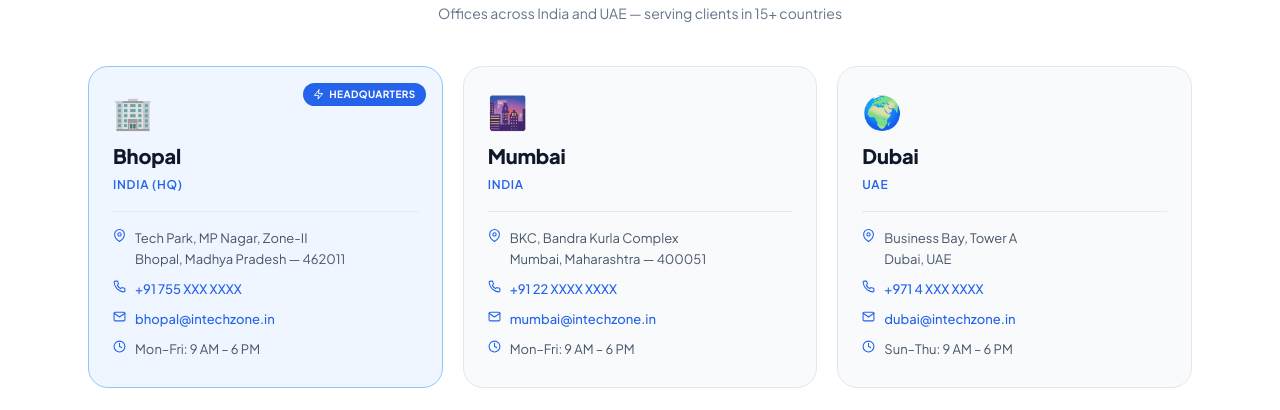
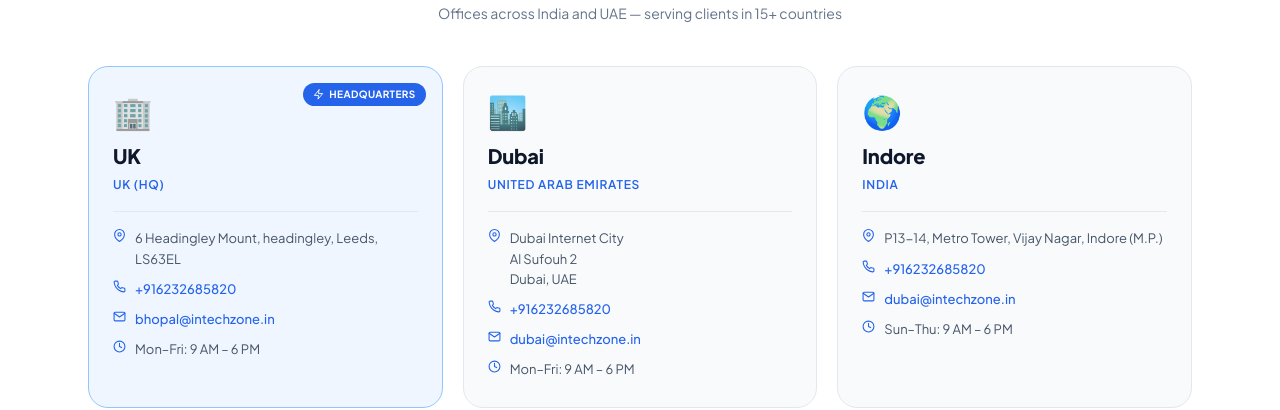
Before and after one commit to instadotanalytics/IntechZone, a React (Vite) app in the folder Frontend/: page /contact in a window 1280 px wide. Shown: the part 1060-1470 px from the top of the page. Built offline with nearby package versions, Linux system fonts and the light colour scheme; a web font is replaced by a local one.

Commit message:
Add Frontend and Backend

```diff
--- a/Frontend/src/Pages/Contact/Contactpage.jsx
+++ b/Frontend/src/Pages/Contact/Contactpage.jsx
@@ -71,30 +71,30 @@ const WaveCanvas = () => {
 // ── Data ─────────────────────────────────────────────────────
 const OFFICES = [
   {
-    city: 'Bhopal',
-    country: 'India (HQ)',
-    address: 'Tech Park, MP Nagar, Zone-II\nBhopal, Madhya Pradesh — 462011',
-    phone: '+91 755 XXX XXXX',
+    city: 'UK',
+    country: 'UK (HQ)',
+    address: '6 Headingley Mount, headingley, Leeds, LS63EL',
+    phone: '+916232685820',
     email: 'bhopal@intechzone.in',
     hours: 'Mon–Fri: 9 AM – 6 PM',
     icon: '🏢',
     primary: true,
   },
   {
-    city: 'Mumbai',
+  city: 'Dubai',
+  country: 'United Arab Emirates',
+  address: 'Dubai Internet City\nAl Sufouh 2\nDubai, UAE',
+  phone: '+916232685820',
+  email: 'dubai@intechzone.in',
+  hours: 'Mon–Fri: 9 AM – 6 PM',
+  icon: '🏙️',
+  primary: false,
+},
+  {
+    city: 'Indore',
     country: 'India',
-    address: 'BKC, Bandra Kurla Complex\nMumbai, Maharashtra — 400051',
-    phone: '+91 22 XXXX XXXX',
-    email: 'mumbai@intechzone.in',
-    hours: 'Mon–Fri: 9 AM – 6 PM',
-    icon: '🌆',
-    primary: false,
-  },
-  {
-    city: 'Dubai',
-    country: 'UAE',
-    address: 'Business Bay, Tower A\nDubai, UAE',
-    phone: '+971 4 XXX XXXX',
+    address: 'P13-14, Metro Tower, Vijay Nagar, Indore (M.P.)',
+    phone: '+916232685820',
     email: 'dubai@intechzone.in',
     hours: 'Sun–Thu: 9 AM – 6 PM',
     icon: '🌍',
```
